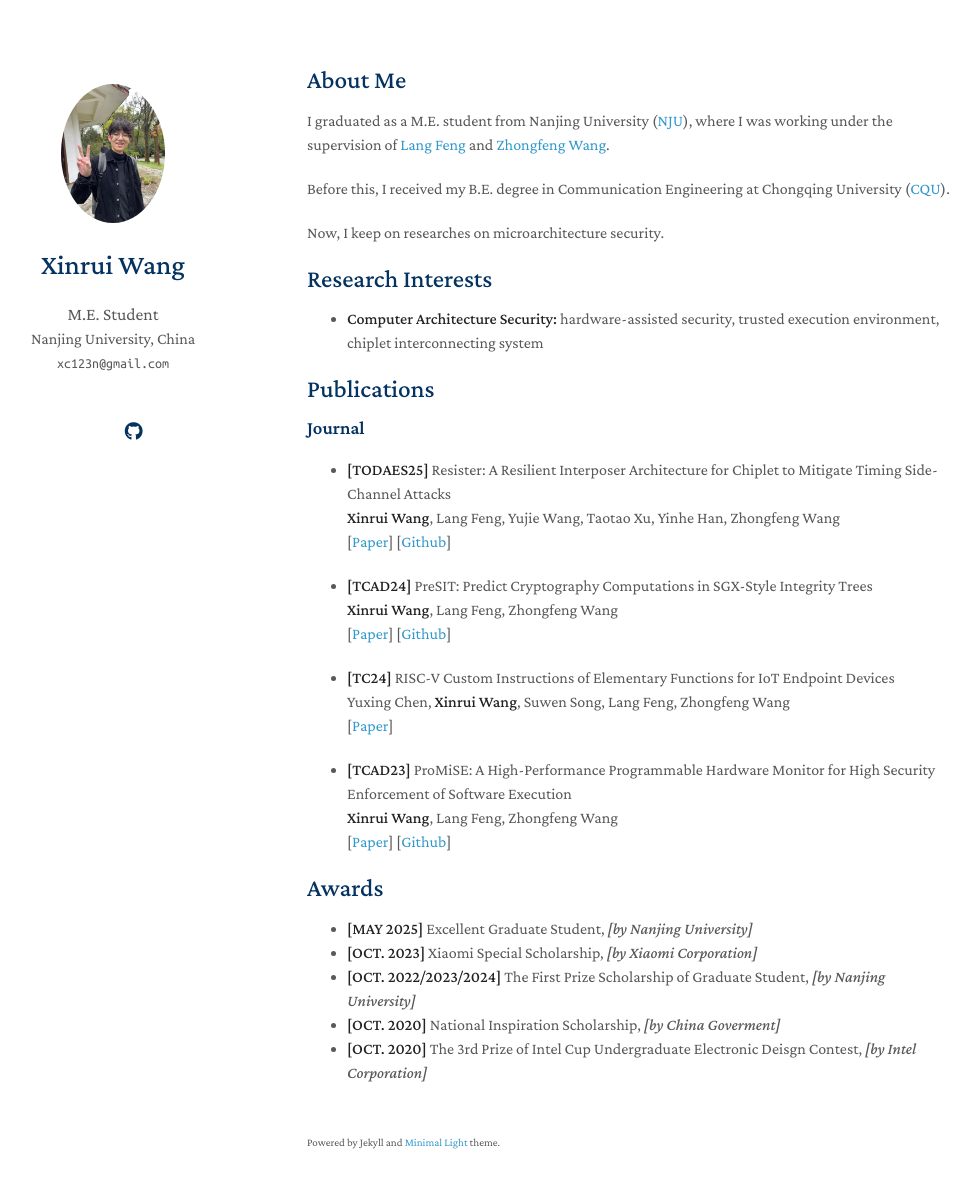
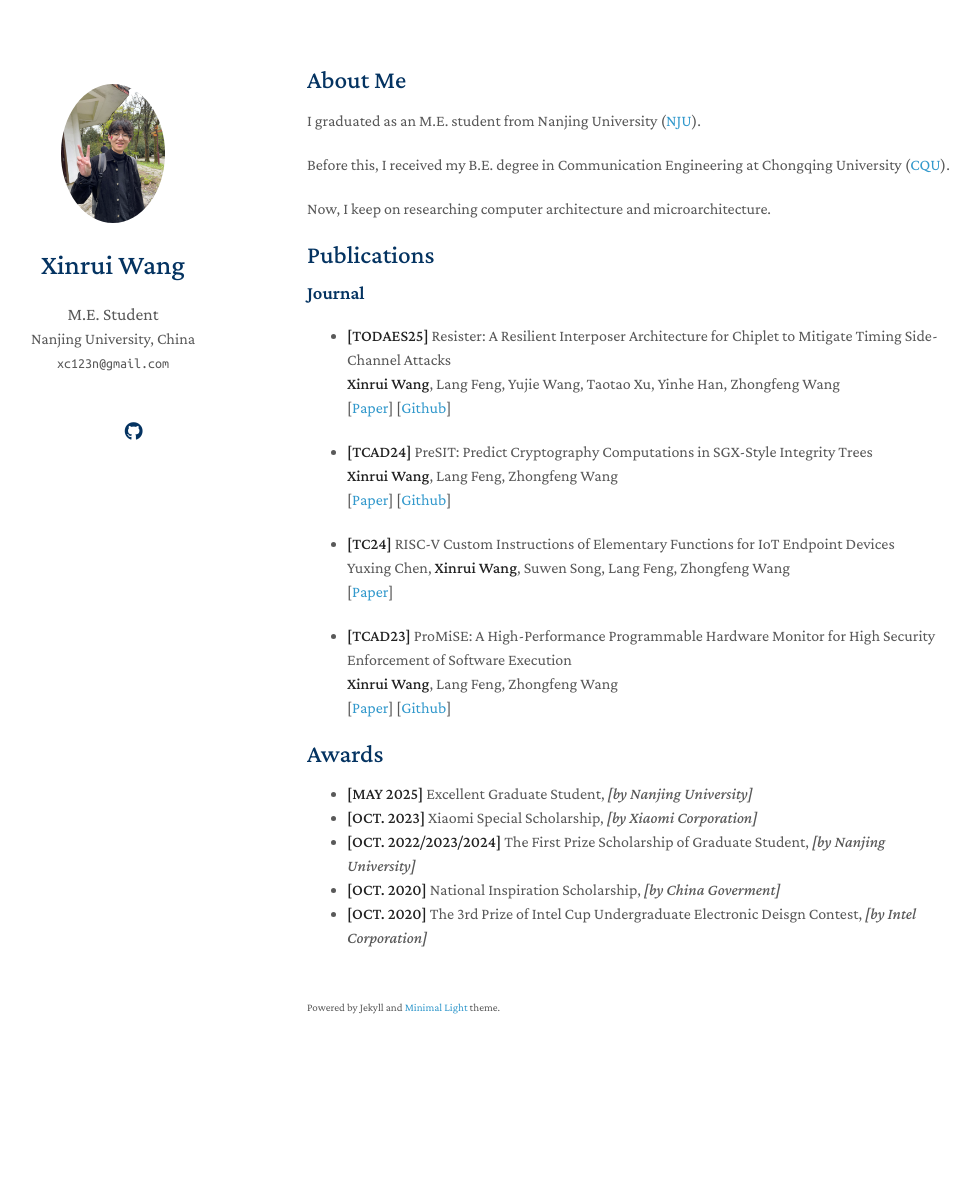
Before and after one commit to XC1a/XC1a.github.io, a Jekyll site: the page built from index.md, in a window 1280 px wide and 1223 px high. Shown: the top 1188 px of the window, without its empty margins (163-1143 px from the left). Built offline with Jekyll 4.4.1, drawn with Linux system fonts in a browser that asks for light colours; nearby versions of some CDN libraries; a style sheet for code colours, icons or effects is not loaded; our own code applies the rules of GitHub Pages for plain Markdown files.

Commit message:
Update index.md

```diff
--- a/index.md
+++ b/index.md
@@ -4,15 +4,12 @@ layout: homepage
 
 ## About Me
 
-I graduated as a M.E. student from Nanjing University ([NJU](https://www.nju.edu.cn/en/)), where I was working under the supervision of [Lang Feng](https://scholar.google.com/citations?hl=zh-CN&user=e9iLVAMAAAAJ) and [Zhongfeng Wang](https://scholar.google.com/citations?user=faC-qekAAAAJ&hl=zh-CN&oi=ao).
+I graduated as an M.E. student from Nanjing University ([NJU](https://www.nju.edu.cn/en/)).
 
 Before this, I received my B.E. degree in Communication Engineering at Chongqing University ([CQU](https://english.cqu.edu.cn/)).
 
-Now, I keep on researches on microarchitecture security.
+Now, I keep on researching computer architecture and microarchitecture.
 
-## Research Interests
-
-- **Computer Architecture Security:** hardware-assisted security, trusted execution environment, chiplet interconnecting system
 
 ## Publications
 
```
